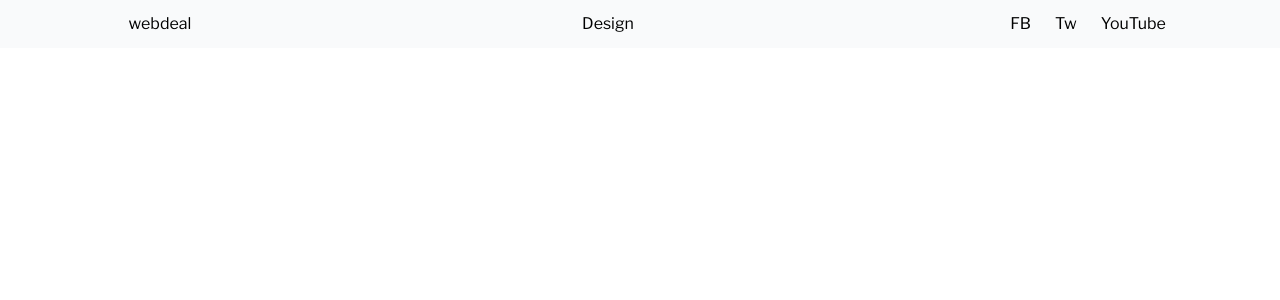
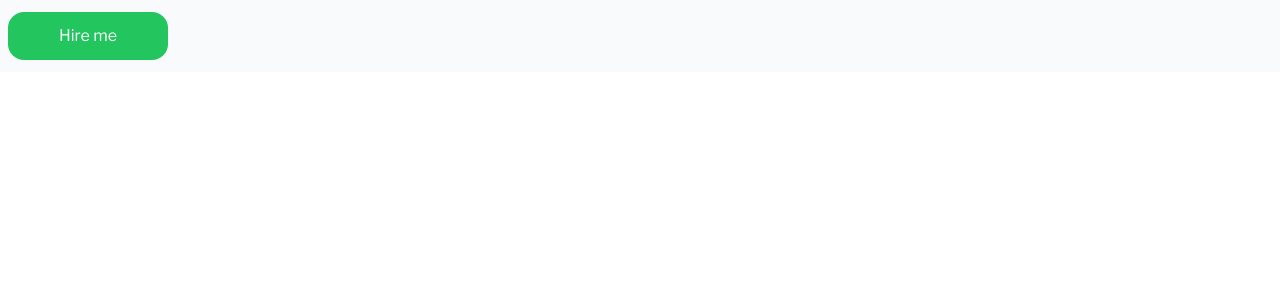
Before and after one commit to IgorChugurov/next-js-tailwind-portfolio, a Next.js app: page /components/Navbar in a window 1280 px wide. Shown: the top 300 px of the page. Built offline with nearby package versions, Linux system fonts and the light colour scheme.

Commit message:
add button hire me

```diff
--- a/pages/components/Navbar.jsx
+++ b/pages/components/Navbar.jsx
@@ -4,10 +4,14 @@ const Navbar = () => {
   return (
     <nav className="sticky top-0   z-10 bg-gray-50">
       <div className={styles.navbarwrap}>
-        <div className="w-80">
-          <a>webdeal</a>
+        <div className="ml-2 w-40">
+          <div className={styles.button}>
+            <a href="https://www.upwork.com/freelancers/~01bc90966a856cf74c" target="_blank">
+              Hire me
+            </a>
+          </div>
         </div>
-        <div>
+        {/* <div>
           <a>Design</a>
         </div>
         <div className="flex w-96 justify-center">
@@ -16,7 +20,7 @@ const Navbar = () => {
             <a>Tw</a>
             <a>YouTube</a>
           </div>
-        </div>
+        </div> */}
       </div>
     </nav>
   );
--- a/pages/components/PortfolioSection_old.jsx
+++ b/pages/components/PortfolioSection_old.jsx
@@ -7,10 +7,10 @@ const PortfolioSection = ({ title, logo, description, technologies, links, color
         className="flex justify-between pt-10 pr-10 pl-10 lg:pt-10 lg:pr-10 lg:pl-10"
         style={{ backgroundColor: color }}
       >
-        <h2 className="mb-3 self-end font-serif text-2xl text-zinc-50 sm:text-3xl lg:text-4xl">
+        <h2 className=" self-end font-serif text-2xl text-zinc-50 sm:text-3xl lg:text-4xl">
           {title}
         </h2>
-        <div className="mb-3 flex h-32 w-32 items-center justify-center bg-zinc-700">
+        <div className=" flex h-32 w-32 items-center justify-center bg-white">
           <div className="relative h-20 w-20">
             <Image src={logo} alt={title} layout="fill" objectFit="container" />
           </div>
@@ -46,7 +46,7 @@ const PortfolioSection = ({ title, logo, description, technologies, links, color
               links.map &&
               links.map(link => {
                 return (
-                  <li key={link.text} className="text-sm" style={{ color }}>
+                  <li key={link.text} className="text-sm text-[#fbbf24]">
                     <a
                       className="hover:underline"
                       href={link.href}
--- a/pages/index.tsx
+++ b/pages/index.tsx
@@ -69,7 +69,7 @@ const Homepage = ({ portfolioItems }: InferGetServerSidePropsType<typeof getServ
 
   return (
     <Layout>
-      {/* <Navbar /> */}
+      <Navbar />
       <About
         profile="/igorchugurov.jpg"
         pofileAlt="Igor Chugurov"
--- a/styles/Navbar.module.css
+++ b/styles/Navbar.module.css
@@ -1,3 +1,6 @@
 .navbarwrap {
   @apply flex flex-col items-center py-3 text-center sm:flex-row sm:justify-between xl:container xl:mx-auto;
 }
+.button {
+  @apply cursor-pointer rounded-2xl bg-green-500 py-3 text-white;
+}
```
